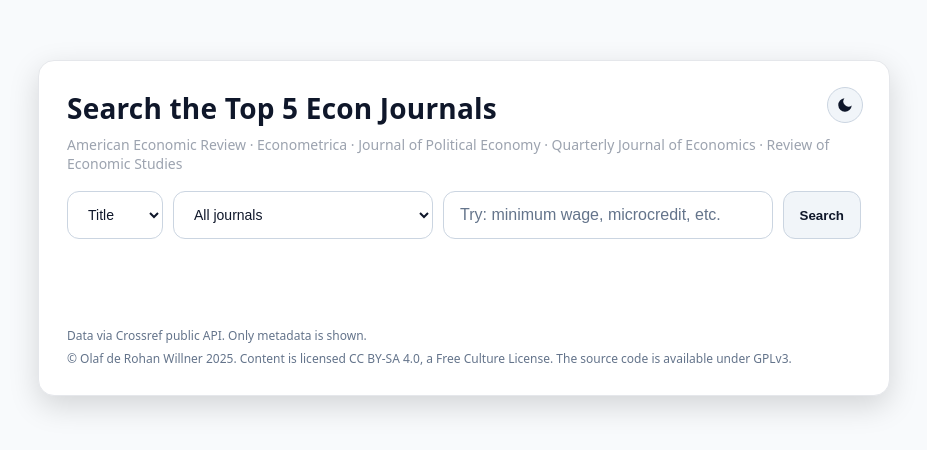
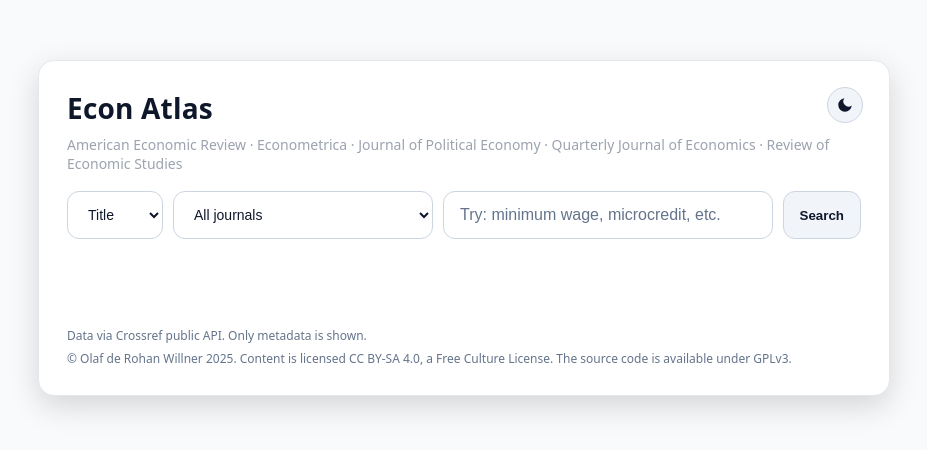
Before and after one commit to olafdrw/top5econ, a plain HTML site: page index.html in a window 1280 px wide. Shown: the part 172-622 px from the top of the page, without its empty margins (176-1103 px from the left). Drawn offline with Linux system fonts and the light colour scheme.

Commit message:
Remove icon files; simplify header to plain 'Econ Atlas'

```diff
--- a/index.html
+++ b/index.html
@@ -3,7 +3,7 @@
   <head>
     <meta charset="utf-8" />
     <meta name="viewport" content="width=device-width, initial-scale=1" />
-    <title>Top‑5 Econ Journals Search</title>
+    <title>Econ Atlas</title>
     <link rel="icon" href="favicon.svg" type="image/svg+xml" />
     <style>
     :root { --maxw: 900px; }
@@ -126,7 +126,7 @@
     <div class="app">
       <div class="card">
         <div class="header">
-          <h1>Search the Top 5 Econ Journals</h1>
+          <h1>Econ Atlas</h1>
           <button id="themeToggle" class="theme-toggle"
             aria-label="Switch to dark mode" title="Switch theme"></button>
         </div>
```
